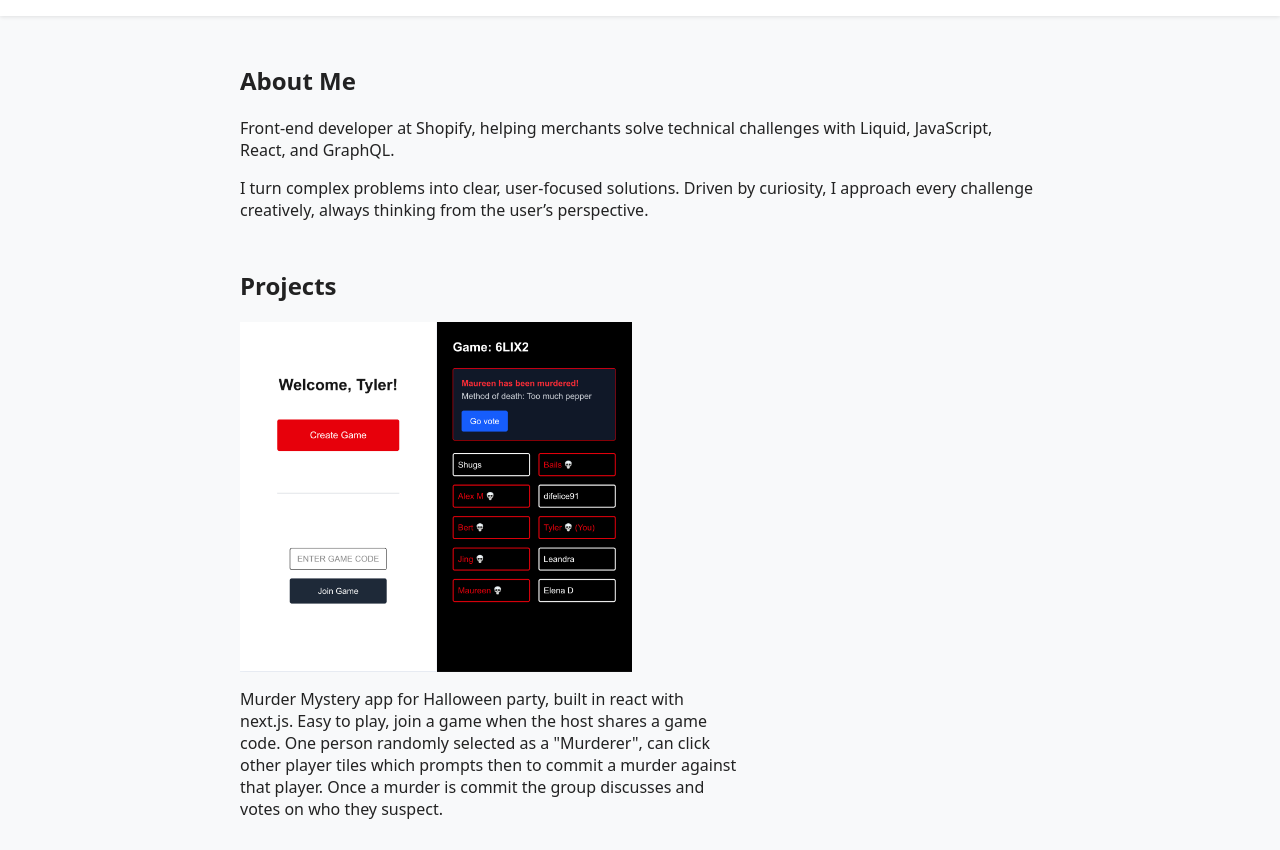
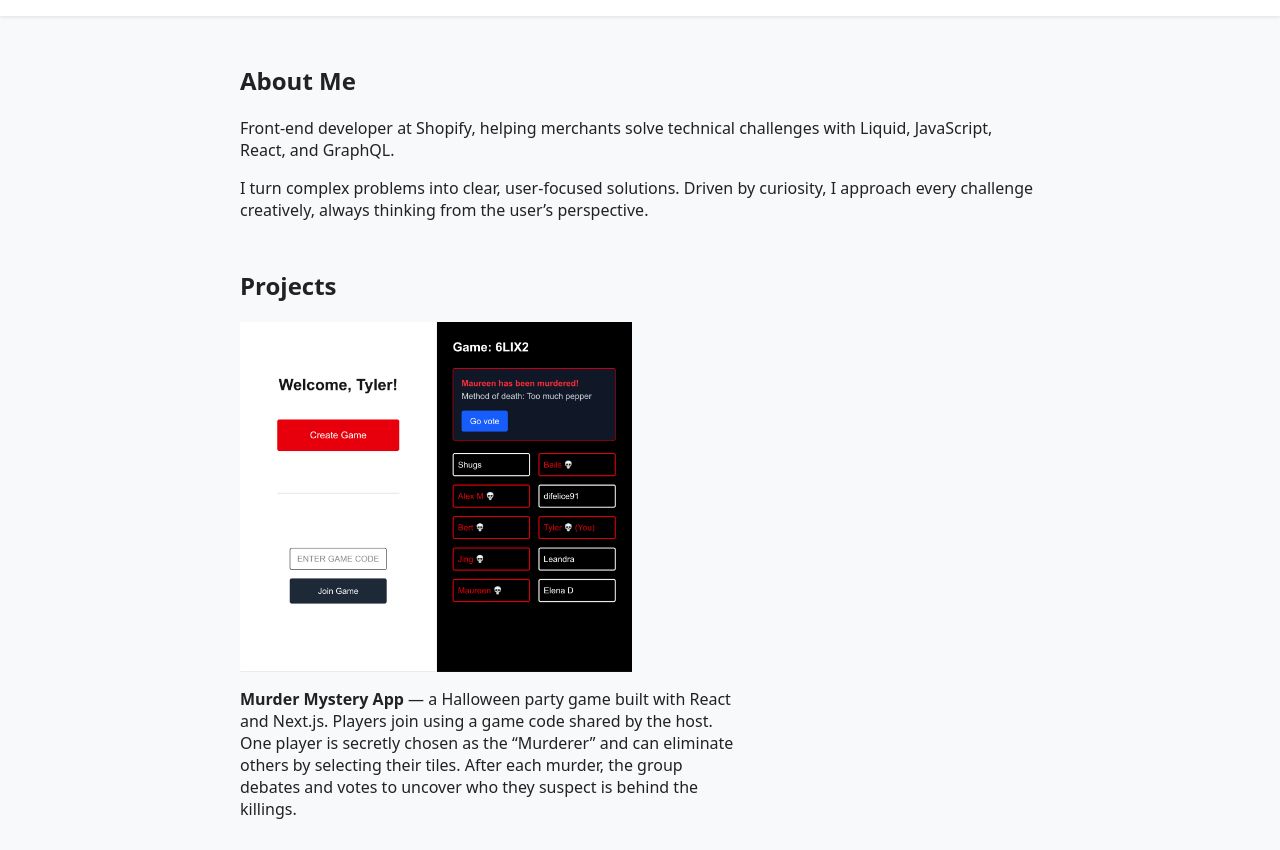
Before and after one commit to tyler-nich/portfolio, a plain HTML site: page index.html in a window 1280 px wide. Shown: the part 102-952 px from the top of the page. Drawn offline with Linux system fonts and the light colour scheme.

Commit message:
modified project description

```diff
--- a/index.html
+++ b/index.html
@@ -41,11 +41,11 @@
         </div>
       </a>
         <div class="project-desc">
-            <p>Murder Mystery app for Halloween party, built in react with next.js.
-              Easy to play, join a game when the host shares a game code. One person
-              randomly selected as a "Murderer", can click other player tiles which
-              prompts then to commit a murder against that player. Once a murder is commit
-              the group discusses and votes on who they suspect.
+            <p><b>Murder Mystery App</b> — a Halloween party game built with React and Next.js.
+              Players join using a game code shared by the host. One player is secretly
+              chosen as the “Murderer” and can eliminate others by selecting their tiles.
+              After each murder, the group debates and votes to uncover who they suspect
+              is behind the killings.
             </p>
         </div>
     </div>
```
